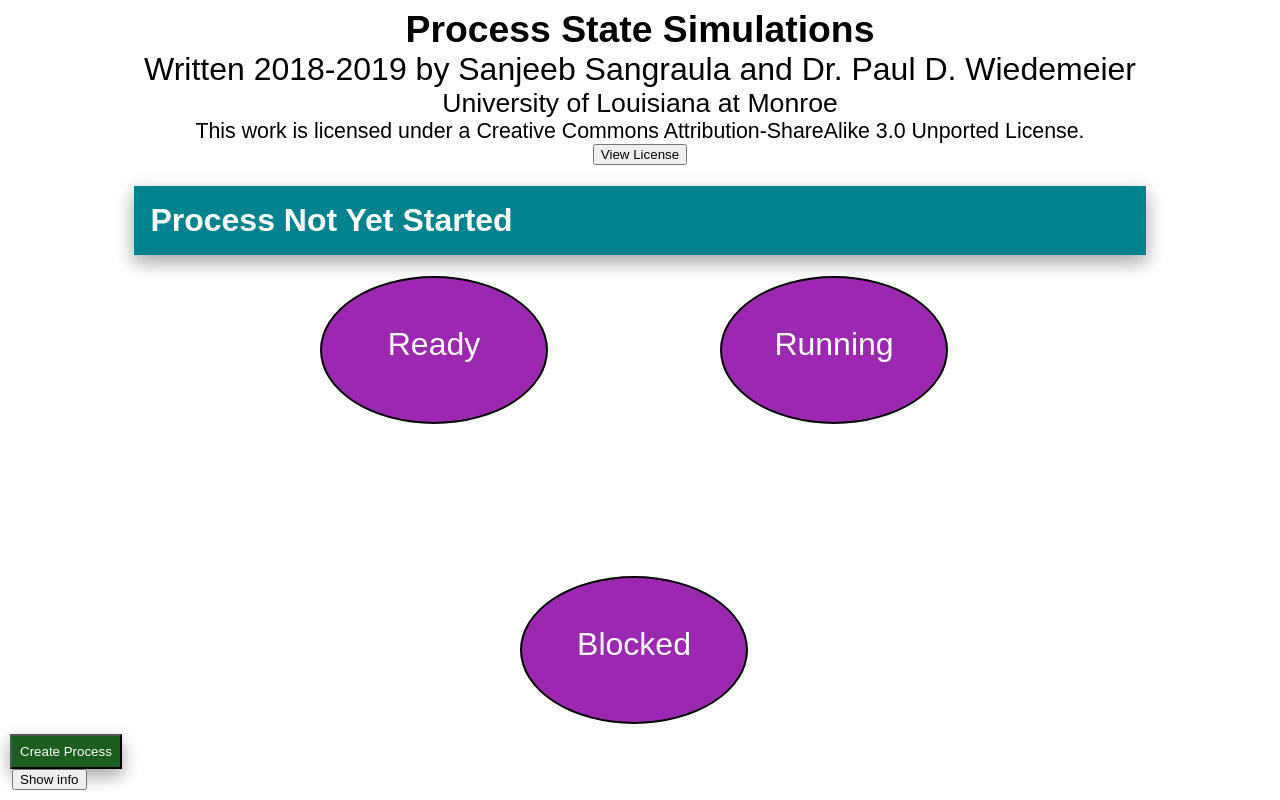
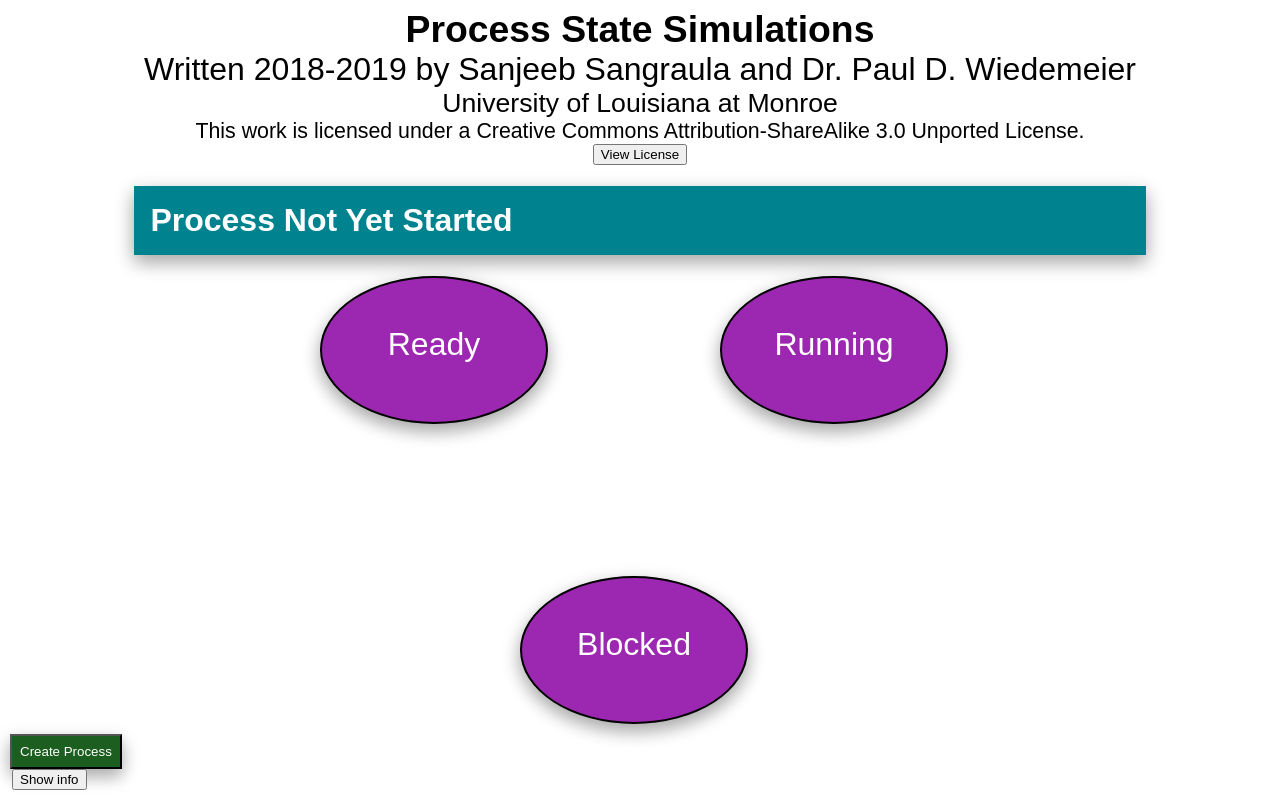
Before and after one commit to bishwo-dahal/process-state-simulations, a plain HTML site: page index.html in a window 1280 px wide. Drawn offline with Linux system fonts and the light colour scheme.

Commit message:
removed 1 at the end of state definition which blocked box-shadow rule

```diff
--- a/styles.css
+++ b/styles.css
@@ -14,7 +14,7 @@
     font-size: 32px;
     border-radius: 50%;
     text-align: center;
-    margin-right: 24px;1
+    margin-right: 24px;
     box-shadow: 0 8px 16px 0 rgba(0,0,0,0.2), 0 6px 20px 0 rgba(0,0,0,0.19);
 }
 
```
